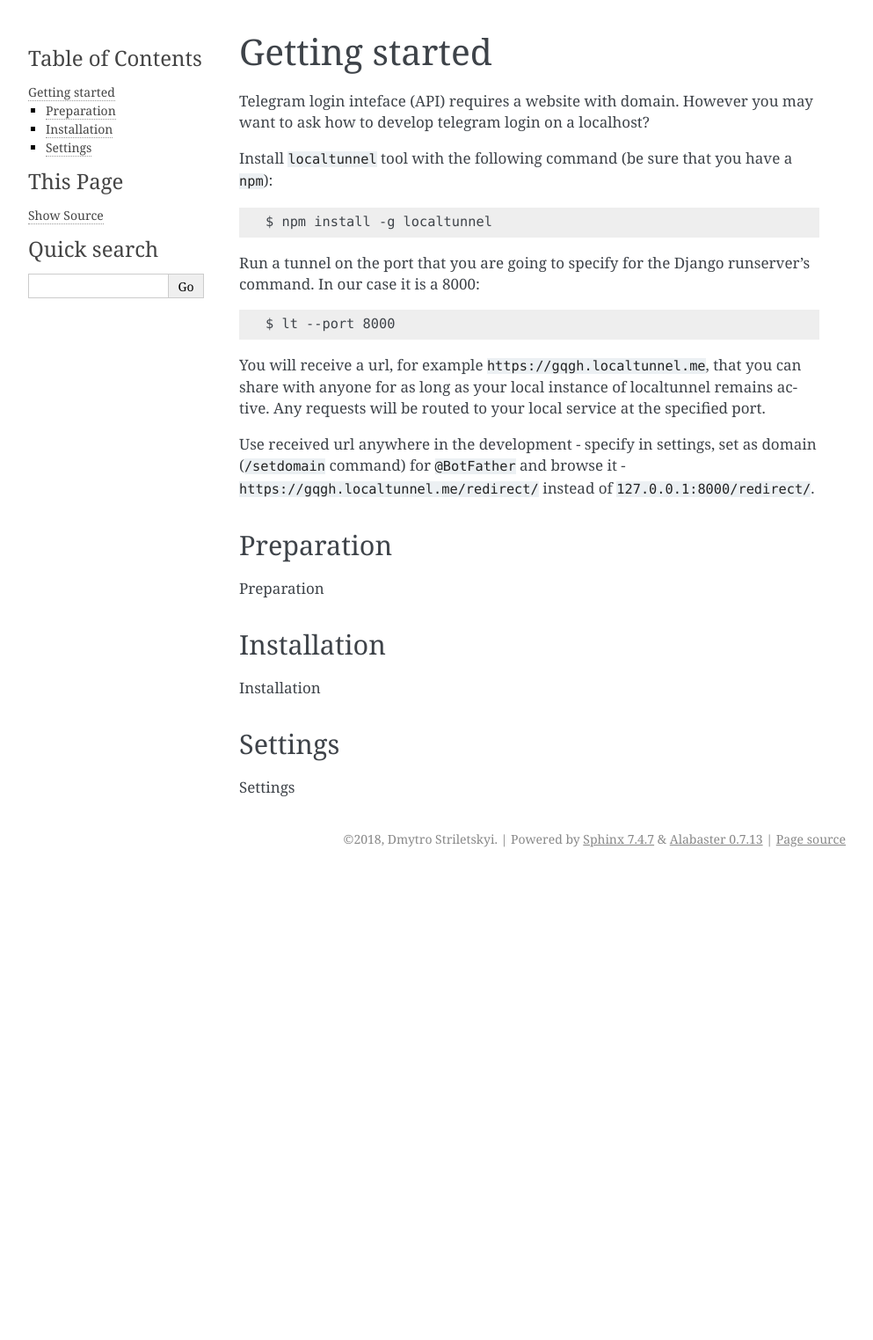
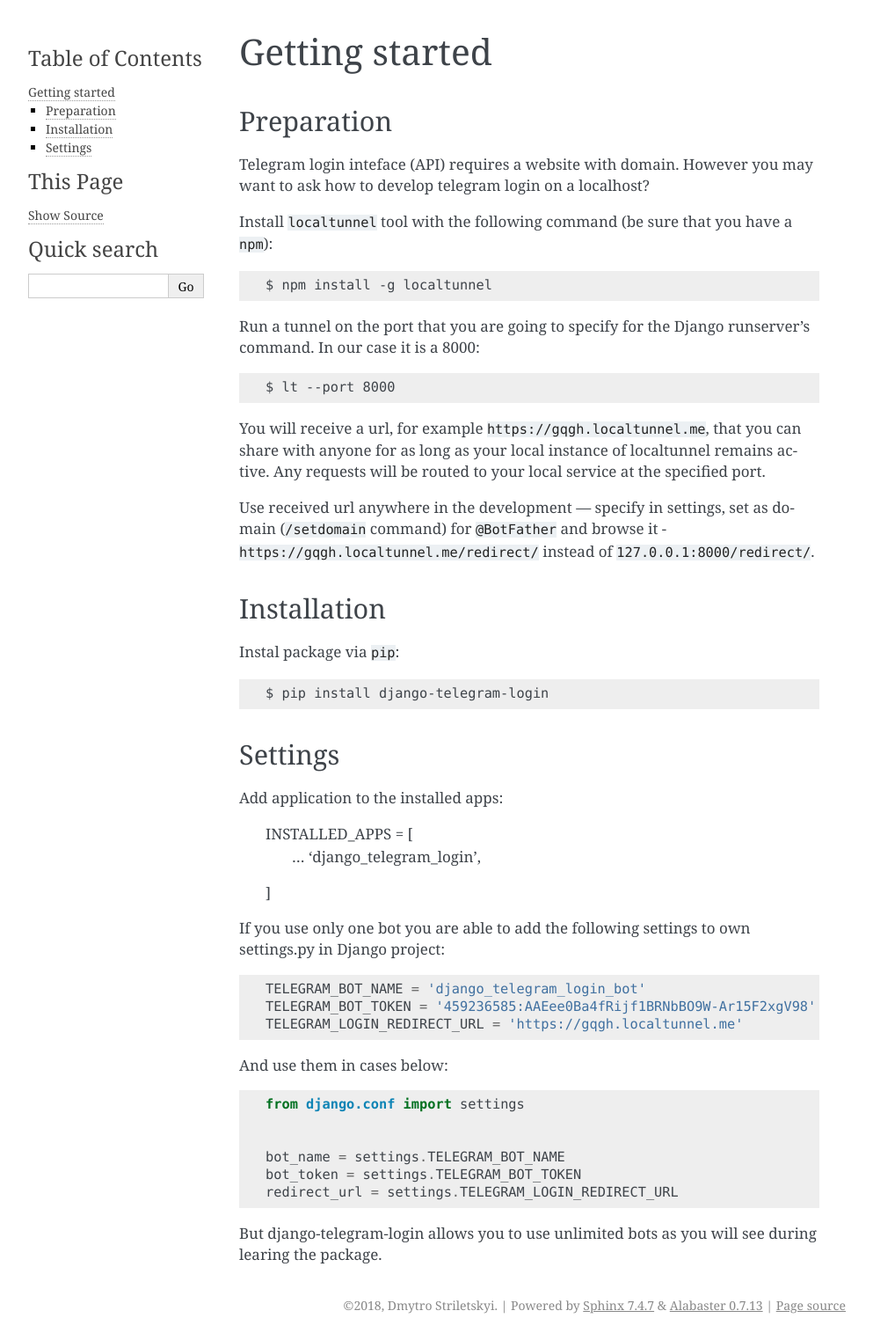
Before and after one commit to dmytrostriletskyi/django-telegram-login, a Sphinx documentation site: the page built from docs/source/getting_started.rst, in a window 1280 px wide. Shown: the whole page at 88% size, without its empty margins (148-1141 px from the left). Built offline with Sphinx 7.4.7, drawn with Linux system fonts in a browser that asks for light colours; before the commit the page ends 993 px from its top, so only the background shows below that.

Commit message:
Complete getting started page

```diff
--- a/docs/source/getting_started.rst
+++ b/docs/source/getting_started.rst
@@ -13,21 +16,38 @@
 
 You will receive a url, for example ``https://gqgh.localtunnel.me``, that you can share with anyone for as long as your local instance of localtunnel remains active. Any requests will be routed to your local service at the specified port.
 
-Use received url anywhere in the development - specify in settings, set as domain (``/setdomain`` command) for ``@BotFather`` and browse it - ``https://gqgh.localtunnel.me/redirect/`` instead of ``127.0.0.1:8000/redirect/``.
-
-Preparation
-^^^^^^^^^^^
-
-Preparation
-
+Use received url anywhere in the development — specify in settings, set as domain (``/setdomain`` command) for ``@BotFather`` and browse it - ``https://gqgh.localtunnel.me/redirect/`` instead of ``127.0.0.1:8000/redirect/``.
 
 Installation
 ^^^^^^^^^^^^
 
-Installation
+Instal package via ``pip``::
 
+    $ pip install django-telegram-login
 
 Settings
 ^^^^^^^^
 
-Settings
+Add application to the installed apps:
+
+    INSTALLED_APPS = [
+        ...
+        'django_telegram_login',
+    ]
+
+If you use only one bot you are able to add the following settings to own settings.py in Django project::
+
+    TELEGRAM_BOT_NAME = 'django_telegram_login_bot'
+    TELEGRAM_BOT_TOKEN = '459236585:AAEee0Ba4fRijf1BRNbBO9W-Ar15F2xgV98'
+    TELEGRAM_LOGIN_REDIRECT_URL = 'https://gqgh.localtunnel.me'
+
+And use them in cases below::
+
+    from django.conf import settings
+
+
+    bot_name = settings.TELEGRAM_BOT_NAME
+    bot_token = settings.TELEGRAM_BOT_TOKEN
+    redirect_url = settings.TELEGRAM_LOGIN_REDIRECT_URL
+
+But django-telegram-login allows you to use unlimited bots as you will see during learing the package.
```
Also changed, not shown: other parts of docs/source/getting_started.rst (+3 -0 lines).
